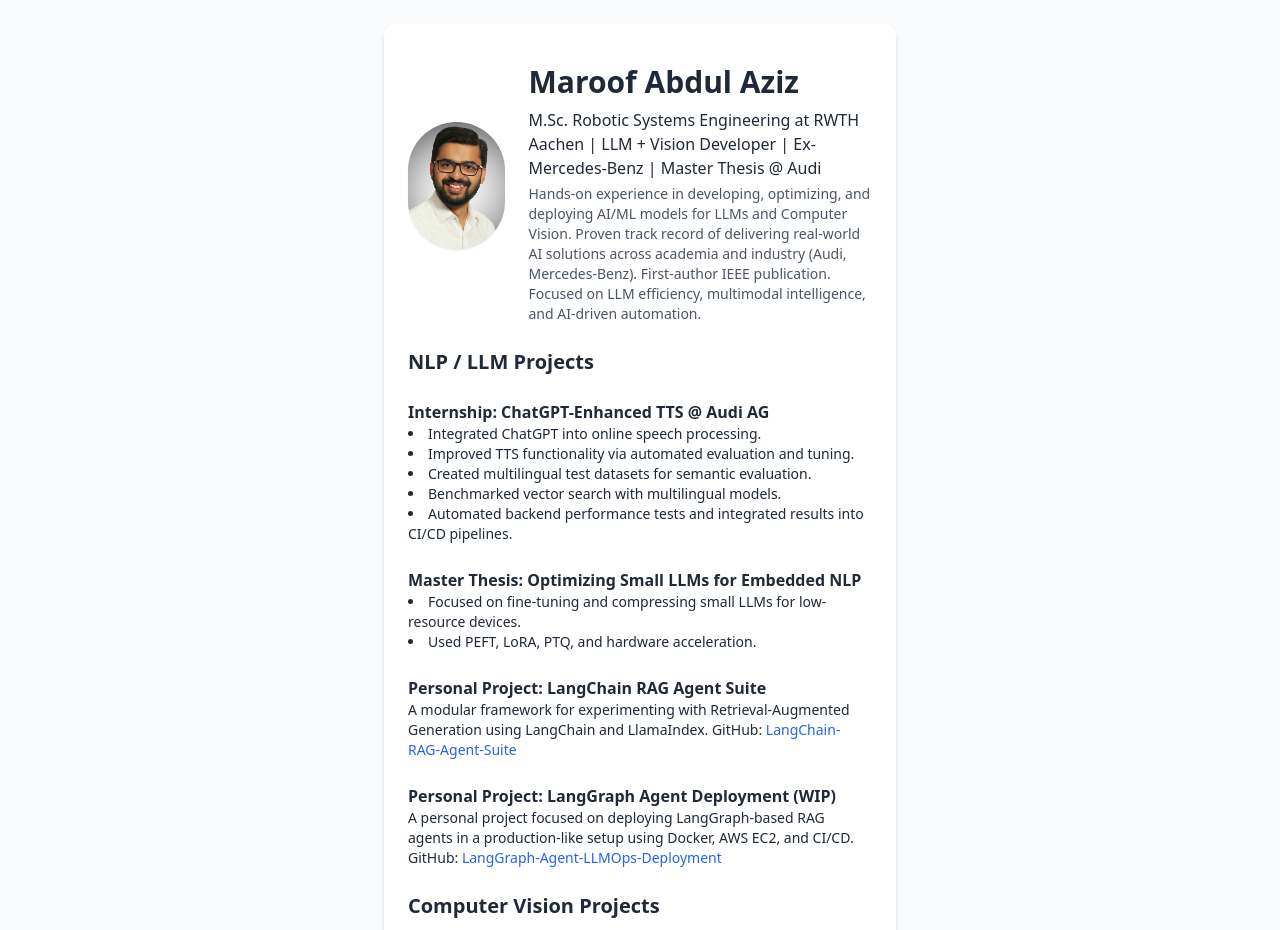
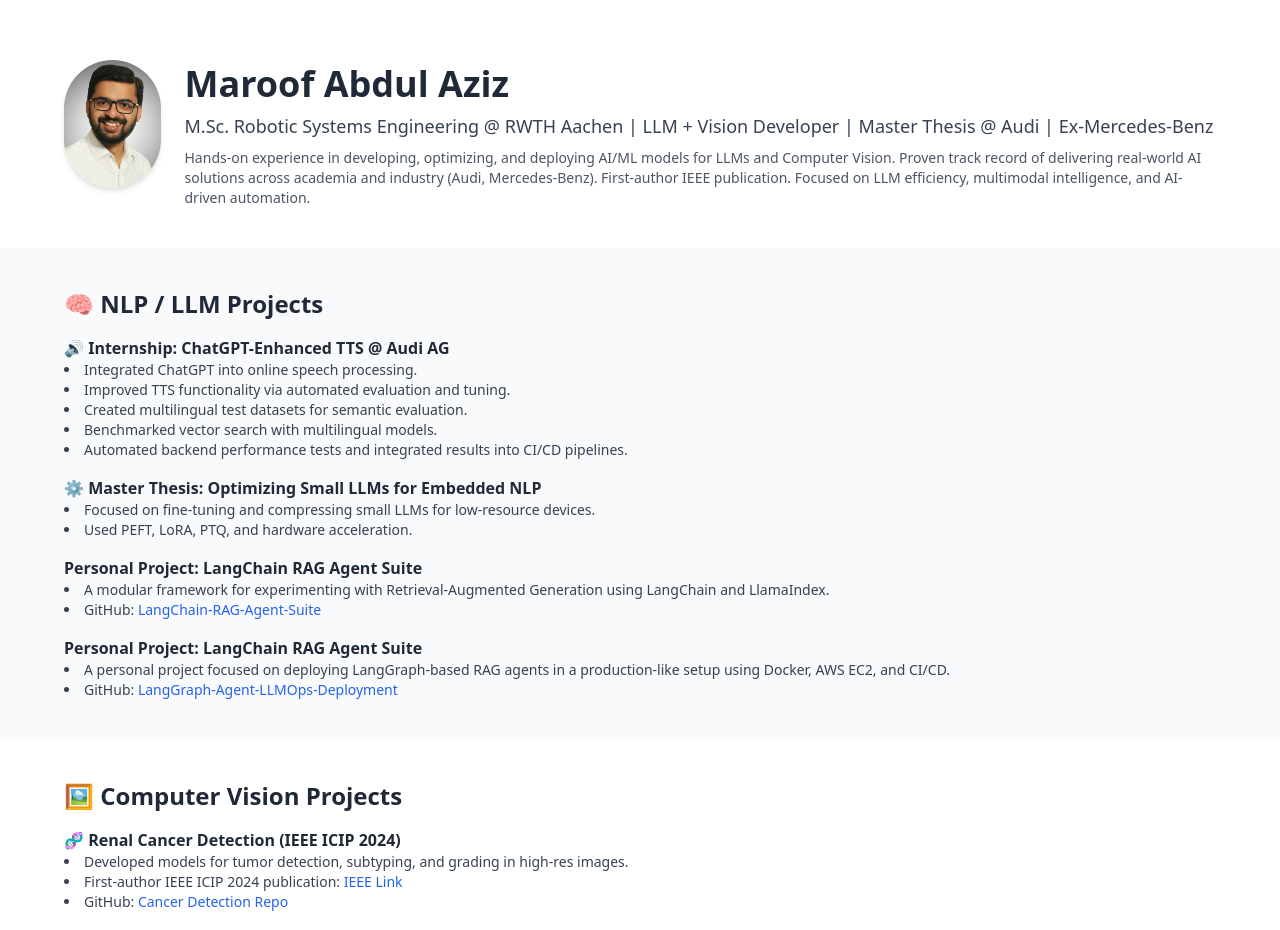
Before and after one commit to RoboMaroof/maroof-portfolio, a React (Create React App) app: page / in a window 1280 px wide. Shown: the top 930 px of the page. Built offline with nearby package versions, Linux system fonts and the light colour scheme.

Commit message:
design improved

```diff
--- a/src/App.js
+++ b/src/App.js
@@ -3,10 +3,8 @@
 
 function App() {
   return (
-    <div className="min-h-screen bg-gray-50 text-gray-800 p-6">
-      <div className="w-full max-w-5xl mx-auto">
-        <Profile />
-      </div>
+    <div className="bg-gray-100 text-gray-800">
+      <Profile />
     </div>
   );
 }
--- a/src/components/Profile.js
+++ b/src/components/Profile.js
@@ -1,29 +1,43 @@
 import React from "react";
 import photo from "../assets/maroof-photo.jpg";
 
+
+const Section = ({ title, children, bg }) => (
+  <section className={`${bg} py-10 px-6`}>
+    <div className="max-w-6xl mx-auto">
+      {title && <h2 className="text-2xl font-semibold mb-4">{title}</h2>}
+      {children}
+    </div>
+  </section>
+);
+
+
 const Profile = () => {
   return (
-    <div className="bg-white rounded-xl shadow-md p-6 w-full sm:w-4/5 lg:w-2/3 xl:w-1/2 mx-auto">
-      <div className="flex flex-col sm:flex-row items-center space-y-4 sm:space-x-6">
-        <img src={photo} alt="Maroof Abdul Aziz" className="w-32 h-32 rounded-full shadow-sm" />
     <div>
-          <h1 className="text-3xl font-bold">Maroof Abdul Aziz</h1>
-          <p className="text-md mt-2">
-            M.Sc. Robotic Systems Engineering at RWTH Aachen | LLM + Vision Developer | Ex-Mercedes-Benz | Master Thesis @ Audi
+      {/* Intro */}
+      <Section bg="bg-white">
+        <div className="flex flex-col sm:flex-row items-center space-y-6 sm:space-x-6">
+          <img src={photo} alt="Maroof Abdul Aziz" className="w-32 h-32 rounded-full shadow-md" />
+          <div>
+            <h1 className="text-4xl font-bold">Maroof Abdul Aziz</h1>
+            <p className="text-lg mt-2 text-gray-700">
+              M.Sc. Robotic Systems Engineering @ RWTH Aachen | LLM + Vision Developer | Master Thesis @ Audi | Ex-Mercedes-Benz
             </p>
-          <p className="mt-1 text-sm text-gray-600">
+            <p className="mt-2 text-sm text-gray-600">
               Hands-on experience in developing, optimizing, and deploying AI/ML models for LLMs and Computer Vision. Proven track record of delivering real-world AI solutions across academia and industry (Audi, Mercedes-Benz). First-author IEEE publication. Focused on LLM efficiency, multimodal intelligence, and AI-driven automation.
             </p>
           </div>
         </div>
+      </Section>
 
-      {/* Projects Section */}
-      <div className="mt-6 space-y-6">
-        <h2 className="text-xl font-semibold">NLP / LLM Projects</h2>
 
+      {/* NLP / LLM */}
+      <Section title="🧠 NLP / LLM Projects" bg="bg-gray-50">
+        <div className="space-y-4">
           <div>
-          <h3 className="font-semibold">Internship: ChatGPT-Enhanced TTS @ Audi AG</h3>
-          <ul className="text-sm list-disc list-inside">
+            <h3 className="font-semibold">🔊 Internship: ChatGPT-Enhanced TTS @ Audi AG</h3>
+            <ul className="list-disc list-inside text-sm text-gray-700">
               <li>Integrated ChatGPT into online speech processing.</li>
               <li>Improved TTS functionality via automated evaluation and tuning.</li>
               <li>Created multilingual test datasets for semantic evaluation.</li>
@@ -33,8 +47,8 @@
           </div>
 
           <div>
-          <h3 className="font-semibold">Master Thesis: Optimizing Small LLMs for Embedded NLP</h3>
-          <ul className="text-sm list-disc list-inside">
+            <h3 className="font-semibold">⚙️ Master Thesis: Optimizing Small LLMs for Embedded NLP</h3>
+            <ul className="list-disc list-inside text-sm text-gray-700">
               <li>Focused on fine-tuning and compressing small LLMs for low-resource devices.</li>
               <li>Used PEFT, LoRA, PTQ, and hardware acceleration.</li>
             </ul>
@@ -42,26 +56,30 @@
 
           <div>
             <h3 className="font-semibold">Personal Project: LangChain RAG Agent Suite</h3>
-          <p className="text-sm">
-            A modular framework for experimenting with Retrieval-Augmented Generation using LangChain and LlamaIndex.
-            GitHub: <a href="https://github.com/RoboMaroof/LangChain-RAG-Agent-Suite" className="text-blue-600">LangChain-RAG-Agent-Suite</a>
-          </p>
+            <ul className="list-disc list-inside text-sm text-gray-700">
+              <li>A modular framework for experimenting with Retrieval-Augmented Generation using LangChain and LlamaIndex.</li>
+              <li>GitHub: <a href="https://github.com/RoboMaroof/LangChain-RAG-Agent-Suite" className="text-blue-600">LangChain-RAG-Agent-Suite</a></li>
+            </ul>
           </div>
 
           <div>
-          <h3 className="font-semibold">Personal Project: LangGraph Agent Deployment (WIP)</h3>
-          <p className="text-sm">
-            A personal project focused on deploying LangGraph-based RAG agents in a production-like setup using Docker, AWS EC2, and CI/CD.
-            GitHub: <a href="https://github.com/RoboMaroof/LangGraph-Agent-LLMOps-Deployment" className="text-blue-600">LangGraph-Agent-LLMOps-Deployment</a>
-          </p>
+            <h3 className="font-semibold">Personal Project: LangChain RAG Agent Suite</h3>
+            <ul className="list-disc list-inside text-sm text-gray-700">
+              <li>A personal project focused on deploying LangGraph-based RAG agents in a production-like setup using Docker, AWS EC2, and CI/CD.</li>
+              <li>GitHub: <a href="https://github.com/RoboMaroof/LangGraph-Agent-LLMOps-Deployment" className="text-blue-600">LangGraph-Agent-LLMOps-Deployment</a></li>
+            </ul>
           </div>
 
-        {/* CV Section */}
-        <h2 className="text-xl font-semibold mt-6">Computer Vision Projects</h2>
+        </div>
+      </Section>
 
+
+      {/* Computer Vision */}
+      <Section title="🖼️ Computer Vision Projects" bg="bg-white">
+        <div className="space-y-4">
           <div>
-          <h3 className="font-semibold">🧬 Deep Learning for Renal Cancer Detection</h3>
-          <ul className="text-sm list-disc list-inside">
+            <h3 className="font-semibold">🧬 Renal Cancer Detection (IEEE ICIP 2024)</h3>
+            <ul className="list-disc list-inside text-sm text-gray-700">
               <li>Developed models for tumor detection, subtyping, and grading in high-res images.</li>
               <li>First-author IEEE ICIP 2024 publication: <a href="https://ieeexplore.ieee.org/document/10647236" className="text-blue-600">IEEE Link</a></li>
               <li>GitHub: <a href="https://github.com/RoboMaroof/Cancer-Detection-on-WSIs---LFB" className="text-blue-600">Cancer Detection Repo</a></li>
@@ -69,27 +87,35 @@
           </div>
 
           <div>
-          <h3 className="font-semibold">Driver Drowsiness Detection</h3>
-          <ul className="text-sm list-disc list-inside">
+            <h3 className="font-semibold">😴 Driver Drowsiness Detection</h3>
+            <ul className="list-disc list-inside text-sm text-gray-700">
               <li>Used facial landmarks and CNNs for real-time fatigue detection.</li>
               <li>Blog: <a href="https://techlabs-aachen.medium.com/driver-drowsiness-recognition-1c2c0f2039a9" className="text-blue-600">Medium Article</a></li>
               <li>GitHub: <a href="https://github.com/RoboMaroof/TechLabs_DriverDrowsinessDetection" className="text-blue-600">Drowsiness Repo</a></li>
             </ul>
           </div>
 
+        </div>
+      </Section>
+
+
       {/* Publications */}
-        <h2 className="text-xl font-semibold mt-6">Publications</h2>
+      <Section title="📄 Publications" bg="bg-gray-50">
         <p className="text-sm italic">
           "Deep Learning Approach for Renal Cell Carcinoma Detection", IEEE ICIP 2024.
         </p>
+      </Section>
+
 
       {/* Contact */}
-        <h2 className="text-xl font-semibold mt-6">📫 Contact</h2>
+      <Section title="📫 Contact" bg="bg-white">
         <p className="text-sm">📧 maroofkanakkayil@gmail.com</p>
+        <p className="text-sm">📱 +49 177 2186330</p>
         <p className="text-sm">
-          🔗 <a href="https://linkedin.com/in/maroofmohammed1" className="text-blue-600">LinkedIn</a> | <a href="https://github.com/RoboMaroof" className="text-blue-600">GitHub</a>
+          🔗 <a href="https://linkedin.com/in/maroofmohammed1" className="text-blue-600">LinkedIn</a> |{" "}
+          <a href="https://github.com/RoboMaroof" className="text-blue-600">GitHub</a>
         </p>
-      </div>
+      </Section>
     </div>
   );
 };
```
Lines whose indentation alone changed are shown as unchanged.
